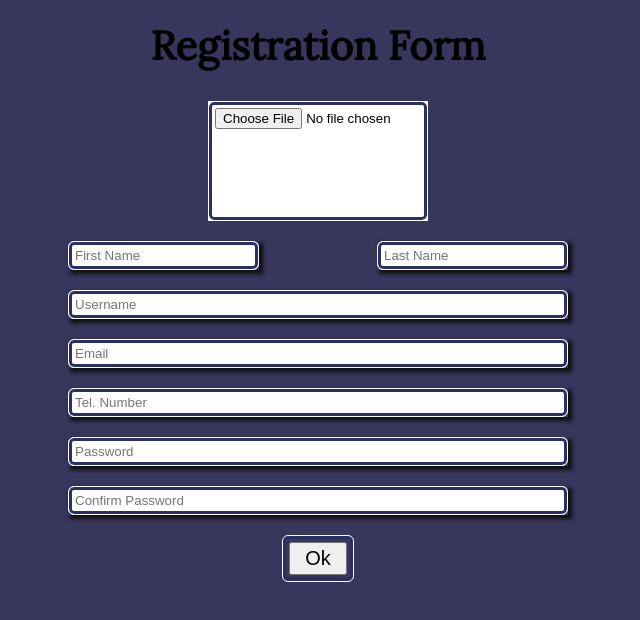
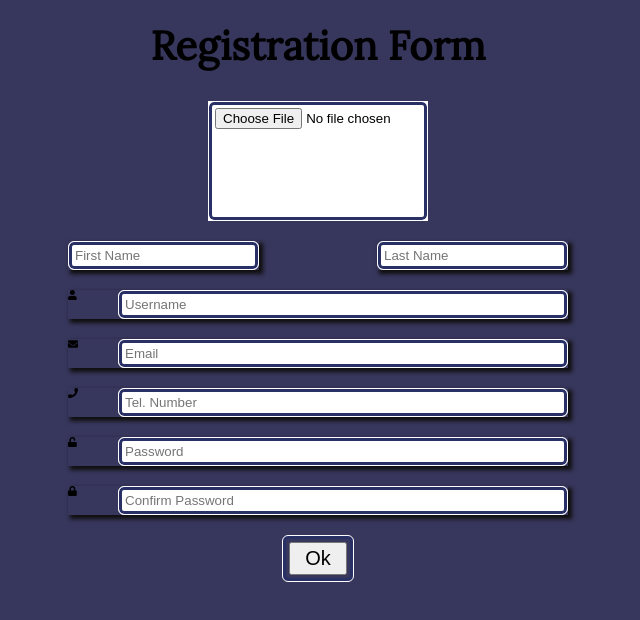
Before and after one commit to RiosAlejandro/React1, a React (Create React App) app: page / in a window 1280 px wide. Shown: the top 620 px of the page, without its empty margins (322-962 px from the left). Built offline with nearby package versions, Linux system fonts and the light colour scheme.

Commit message:
implementando font awesome icons

```diff
--- a/package.json
+++ b/package.json
@@ -4,6 +4,8 @@
   "private": true,
   "dependencies": {
     "@fortawesome/fontawesome-svg-core": "^1.2.35",
+    "@fortawesome/free-brands-svg-icons": "^5.15.3",
+    "@fortawesome/free-regular-svg-icons": "^5.15.3",
     "@fortawesome/free-solid-svg-icons": "^5.15.3",
     "@fortawesome/react-fontawesome": "^0.1.14",
     "@testing-library/jest-dom": "^5.11.10",
--- a/src/Components/Formulario.css
+++ b/src/Components/Formulario.css
@@ -40,9 +40,16 @@
     box-shadow:3px 3px 4px 1px #0f0f0f;
     -moz-box-shadow:3px 3px 4px 1px #0f0f0f;
     -webkit-box-shadow:3px 3px 4px 1px #0f0f0f;
+    display:flex;
+    flex-direction: row;
+    justify-content: space-between;
 }
 .camposFormulario input{
-    width: 100%;
+    width: 90%;
+}
+.camposFormulario span{
+    font-size: 2.5rem;
+    margin-left: 8px;
 }
 input{
     border-radius: 6px;
--- a/src/Components/Formulario.jsx
+++ b/src/Components/Formulario.jsx
@@ -1,6 +1,9 @@
 import React, { Fragment } from 'react';
 import { useForm } from 'react-hook-form';
 import './Formulario.css'
+import { FontAwesomeIcon } from '@fortawesome/react-fontawesome'
+import { faUser, faEnvelope, faPhone, faUnlock, faLock} from '@fortawesome/free-solid-svg-icons'
+import {} from '@fortawesome/free-brands-svg-icons'
 
 const Formulario = () => {
 
@@ -33,7 +36,7 @@
                     </div>
                 </div>
                 <div className="camposFormulario">
-                    <span><i class="fas fa-hand-paper"></i></span>
+                    <FontAwesomeIcon icon={faUser} />
                     <input
                         placeholder= "Username"
                         name="username"
@@ -42,7 +45,7 @@
                     {errors.username && "Username is required"}
                 </div>
                 <div className="camposFormulario">
-                    <span></span>
+                    <FontAwesomeIcon icon={faEnvelope} />
                     <input
                         placeholder= "Email"
                         name="email"
@@ -51,7 +54,7 @@
                     {errors.email && "Email is required"}
                 </div>
                 <div className="camposFormulario">
-                    <span></span>
+                    <FontAwesomeIcon icon={faPhone} />
                     <input
                         placeholder= "Tel. Number"
                         name="telNumber"
@@ -59,7 +62,7 @@
                     />
                 </div>
                 <div className="camposFormulario">
-                    <span></span>
+                    <FontAwesomeIcon icon={faUnlock} />
                     <input
                         placeholder= "Password"
                         name="password"
@@ -68,7 +71,7 @@
                     {errors.password && "password is required"}
                 </div>
                 <div className="camposFormulario">
-                    <span></span>
+                    <FontAwesomeIcon icon={faLock} />
                     <input
                         placeholder= "Confirm Password"
                         name="confirmPassword"
```
Also changed, not shown: 1 other file (tests, documents, lock files or other folders).
